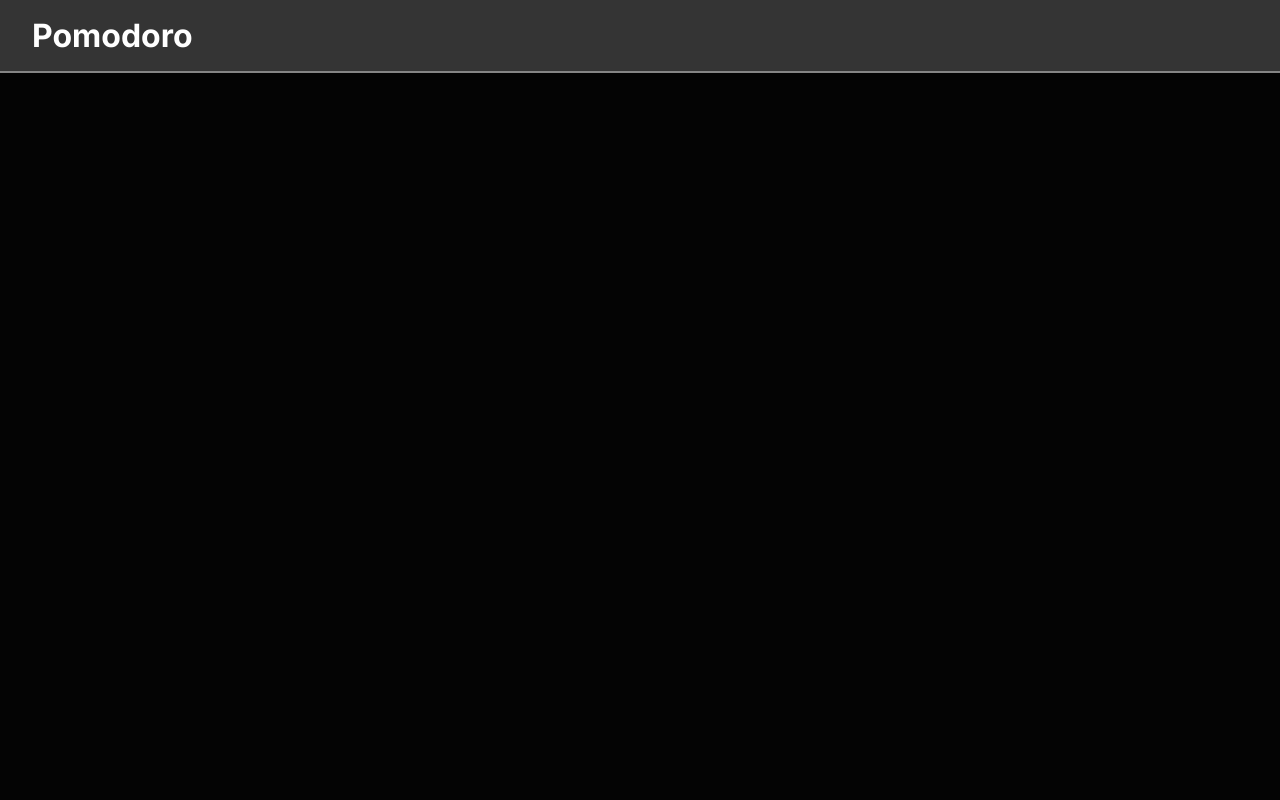
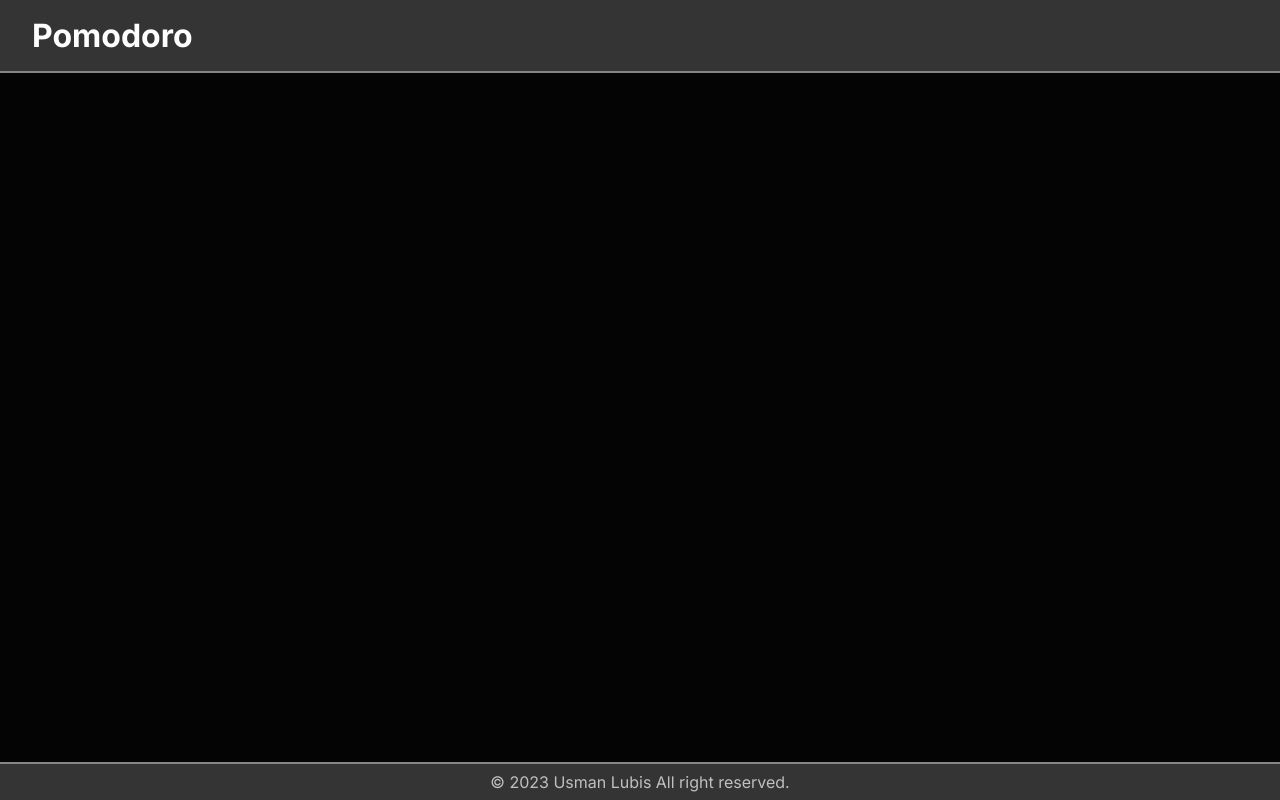
Before and after one commit to usmanlubis/pomodoro, a Next.js app: page / in a window 1280 px wide. Built offline with nearby package versions, Linux system fonts and the light colour scheme.

Commit message:
add footer

```diff
--- /dev/null
+++ b/src/app/components/footer/Footer.module.css
@@ -0,0 +1,25 @@
+.footer {
+  padding: .5em;
+  background-color: var(--secondary);
+  border-top: 2px solid var(--border-color);
+  color: var(--text)
+}
+
+.footer-content {
+  text-align: center;
+}
+
+.footer-content__link {
+  text-decoration: none;
+  color: var(--text);
+}
+
+.footer-content__link:hover {
+  text-decoration: underline;
+  opacity: .85;
+}
+
+.footer-content__link:active {
+  text-decoration: underline;
+  opacity: .95;
+}
--- /dev/null
+++ b/src/app/components/footer/Footer.tsx
@@ -0,0 +1,13 @@
+import styles from './Footer.module.css';
+
+export default function Footer() {
+  return (
+    <footer className={styles.footer}>
+      <p className={styles['footer-content']}>
+        &copy; {new Date().getFullYear()}
+          <a href="https://github.com/usmanlubis" target="_blank" className={styles['footer-content__link']}> Usman Lubis </a>
+        All right reserved.
+      </p>
+    </footer>
+  )
+}
--- a/src/app/page.tsx
+++ b/src/app/page.tsx
@@ -1,10 +1,13 @@
 import Header from './components/header/Header';
+import Footer from './components/footer/Footer';
 // import styles from './page.module.css'
 
 export default function Home() {
   return (
     <>
       <Header />
+      <main></main>
+      <Footer />
     </>
   )
 }
```
